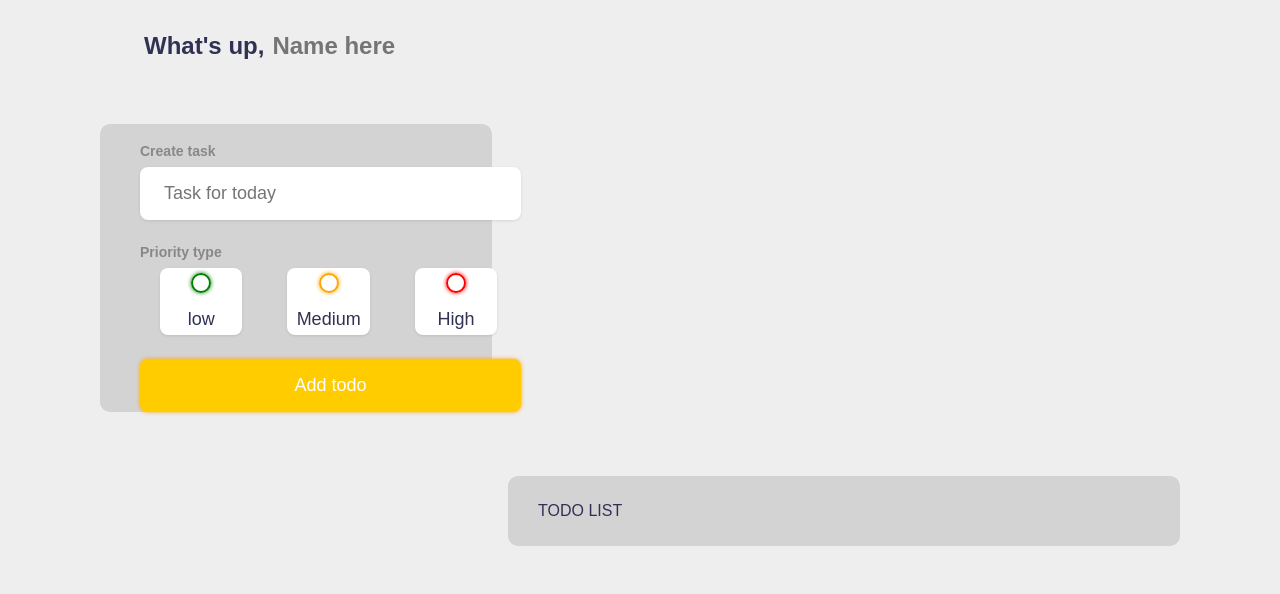
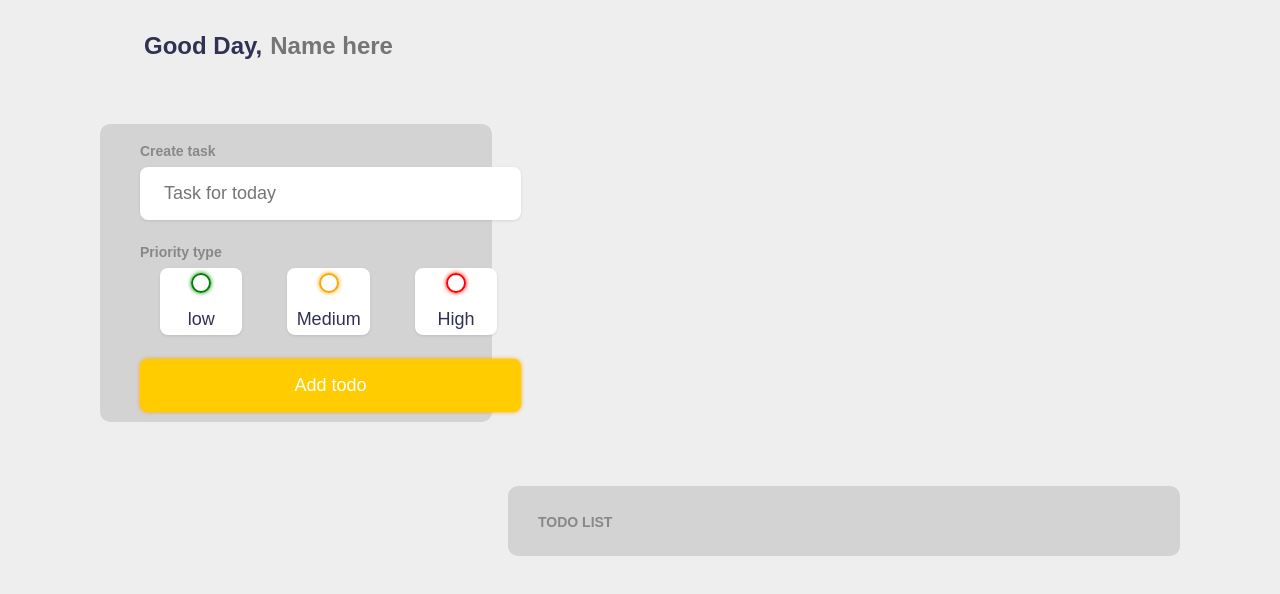
Before and after one commit to MrkGtdl/vuejs-todo, a Vue app: page / in a window 1280 px wide. Shown: the top 594 px of the page. Built offline with nearby package versions, Linux system fonts and the light colour scheme.

Commit message:
update commit

```diff
--- a/package.json
+++ b/package.json
@@ -9,6 +9,11 @@
     "preview": "vite preview"
   },
   "dependencies": {
+    "@fortawesome/fontawesome-svg-core": "^6.4.2",
+    "@fortawesome/free-brands-svg-icons": "^6.4.2",
+    "@fortawesome/free-regular-svg-icons": "^6.4.2",
+    "@fortawesome/free-solid-svg-icons": "^6.4.2",
+    "@fortawesome/vue-fontawesome": "^3.0.3",
     "vue": "^3.3.4"
   },
   "devDependencies": {
--- a/src/App.vue
+++ b/src/App.vue
@@ -50,7 +50,7 @@ onMounted(() => {
 
 		<section class="greeting">
 			<h2 class="title">
-				What's up, <input type="text" id="name" placeholder="Name here" v-model="name">
+				Good Day, <input type="text" id="name" placeholder="Name here" v-model="name">
 			</h2>
 		</section>
 
@@ -108,7 +108,7 @@ onMounted(() => {
 		</section>
 
 		<section class="todo-list">
-			<h3>TODO LIST</h3>
+			<h4>TODO LIST</h4>
 			<div class="list" id="todo-list">
 				<div v-for="todo in todos_asc" :class="`todo-item ${todo.done && 'done'}`">
 					<label>
@@ -122,7 +122,7 @@ onMounted(() => {
 					</div>
 
 					<div class="actions">
-						<button class="delete" @click="removeTodo(todo)">Delete</button>
+						<button class="delete" @click="removeTodo(todo)"><fa icon="trash"/></button>
 					</div>
 				</div>
 			</div>
--- a/src/main.css
+++ b/src/main.css
@@ -237,7 +237,7 @@ input:checked ~ .bubble::after {
 
 .todo-item .actions button {
 	display: block;
-	padding: 0.5rem;
+	padding:10px;
 	border-radius: 0.25rem;
 	color: #FFF;
 	cursor: pointer;
@@ -261,3 +261,7 @@ input:checked ~ .bubble::after {
 	text-decoration: line-through;
 	color: var(--grey);
 }
+
+#new-todo-form{
+	padding-bottom: 10px;
+}
--- a/src/main.js
+++ b/src/main.js
@@ -2,4 +2,16 @@ import { createApp } from 'vue'
 import './main.css'
 import App from './App.vue'
 
-createApp(App).mount('#app')
+/* import the fontawesome core */
+import { library } from '@fortawesome/fontawesome-svg-core'
+
+/* import font awesome icon component */
+import { FontAwesomeIcon } from '@fortawesome/vue-fontawesome'
+
+/* import specific icons */
+import { fas } from '@fortawesome/free-solid-svg-icons'
+
+/* add icons to the library */
+library.add(fas)
+
+createApp(App).component('fa', FontAwesomeIcon).mount('#app')
```
Also changed, not shown: 1 other file (tests, documents, lock files or other folders).
